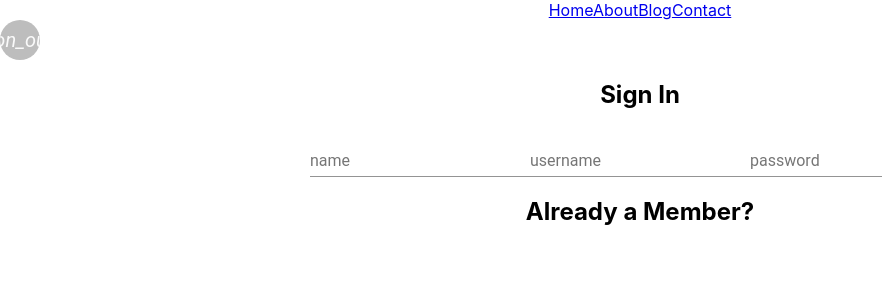
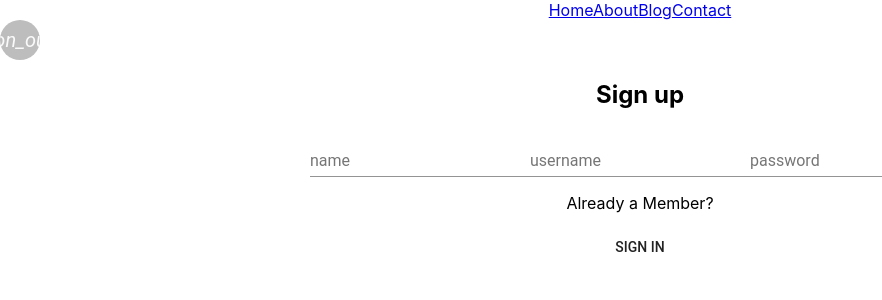
Before and after one commit to safespaceteam/safespacefrontend, a React (Create React App) app: page /register in a window 1280 px wide. Shown: the top 300 px of the page, without its empty margins (0-882 px from the left). Built offline with nearby package versions, Linux system fonts and the light colour scheme; no server answers; the HTML template or start-up script is replaced by a standard one.

Commit message:
added button link between register and login

```diff
--- a/src/components/login.js
+++ b/src/components/login.js
@@ -2,6 +2,8 @@ import React, { Component } from "react";
 import axios from "axios";
 import TextField from "@material-ui/core/TextField";
 import Avatar from "@material-ui/core/Avatar";
+import { Link } from "react-router-dom";
+import Button from "@material-ui/core/Button";
 
 const url = process.env.REACT_APP_DB_URL;
 
@@ -69,7 +71,7 @@ class Login extends Component {
         </form> */}
         <form>
           <Avatar>
-            <i class="material-icons">person_outline</i>
+            <i className="material-icons">person_outline</i>
           </Avatar>
           <h2>Sign In</h2>
           <TextField
@@ -91,6 +93,10 @@ class Login extends Component {
             onChange={this.inputHandler}
           />
         </form>
+        <p>Not a Member?</p>
+        <Button component={Link} to="/register">
+          Register
+        </Button>
         {this.state.message ? <h4>{this.state.message}</h4> : undefined}
       </div>
     );
--- a/src/components/register.js
+++ b/src/components/register.js
@@ -1,6 +1,6 @@
 import React, { Component } from "react";
 import axios from "axios";
-// import Button from "@material-ui/core/Button";
+import Button from "@material-ui/core/Button";
 import { Link } from "react-router-dom";
 import TextField from "@material-ui/core/TextField";
 import Avatar from "@material-ui/core/Avatar";
@@ -83,9 +83,9 @@ class Register extends Component {
 
         <form>
           <Avatar>
-            <i class="material-icons">person_outline</i>
+            <i className="material-icons">person_outline</i>
           </Avatar>
-          <h2>Sign In</h2>
+          <h2>Sign up</h2>
           <TextField
             // id="standard-name"
             type="text"
@@ -114,7 +114,10 @@ class Register extends Component {
             onChange={this.inputHandler}
           />
         </form>
-        <h2>Already a Member?</h2>
+        <p>Already a Member?</p>
+        <Button component={Link} to="/login">
+          sign in
+        </Button>
         {this.state.message ? <h4>{this.state.message}</h4> : undefined}
       </div>
     );
```
